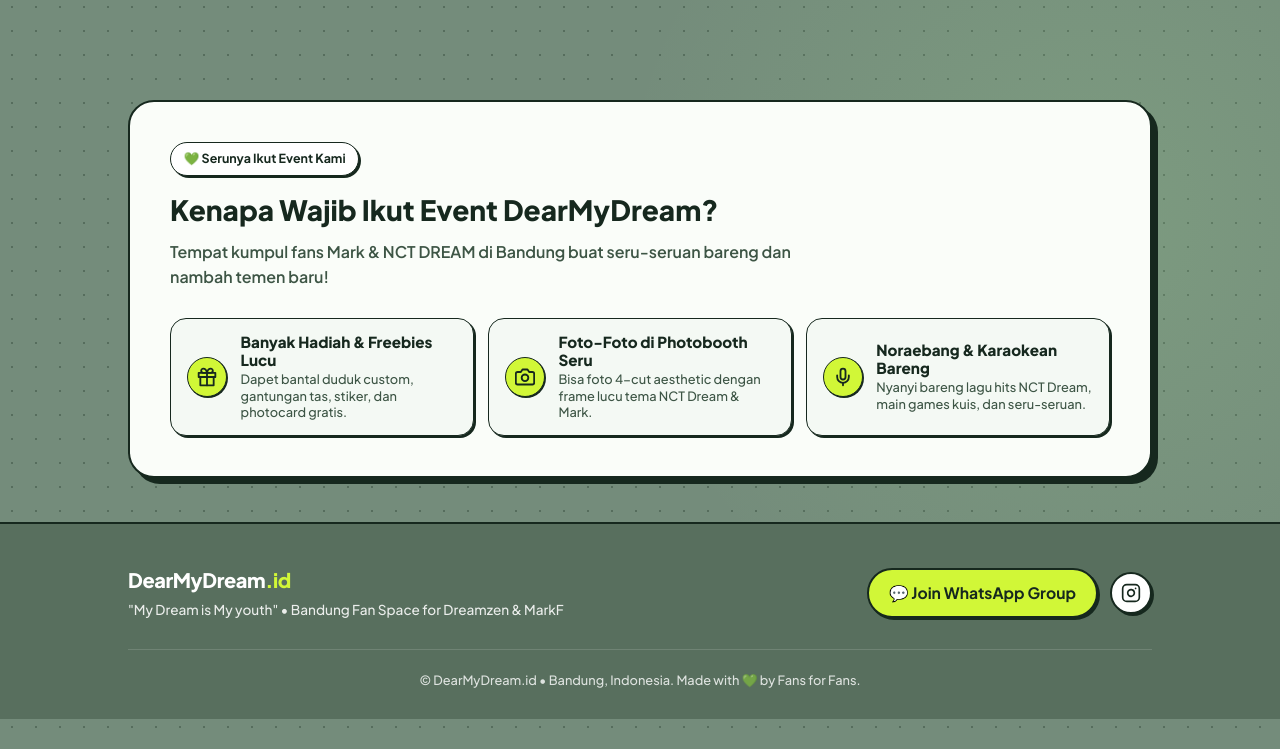
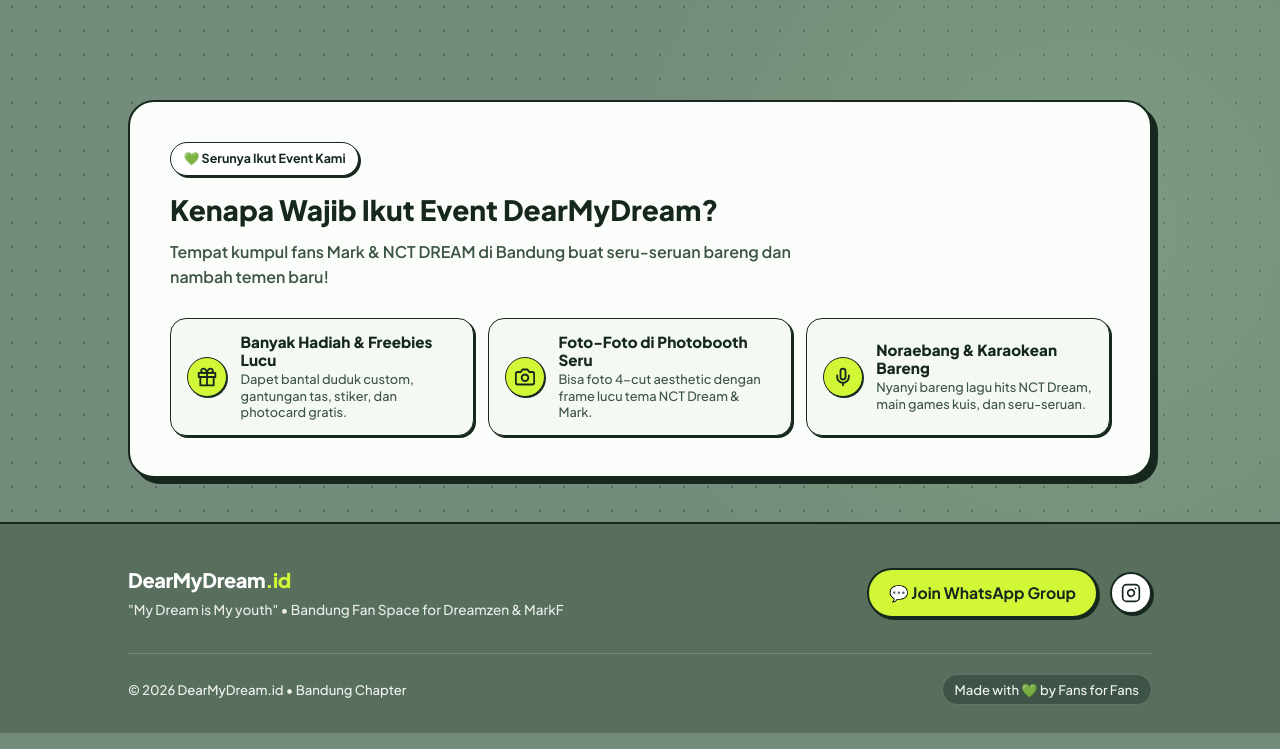
Before and after one commit to Rijalpn/dearmydream-id, a website built with Vite: page index.html in a window 1280 px wide. Shown: the part 1325-2074 px from the top of the page. Built offline with nearby package versions, Linux system fonts and the light colour scheme.

Commit message:
style: polish footer bottom with structured pill badge and balanced symmetry

```diff
--- a/index.html
+++ b/index.html
@@ -322,7 +322,10 @@
       </div>
 
       <div class="footer-bottom">
-        <p>© DearMyDream.id • Bandung, Indonesia. Made with 💚 by Fans for Fans.</p>
+        <div class="footer-bottom-flex">
+          <span>© 2026 DearMyDream.id • Bandung Chapter</span>
+          <span class="footer-love-tag">Made with 💚 by Fans for Fans</span>
+        </div>
       </div>
     </div>
   </footer>
--- a/src/css/main.css
+++ b/src/css/main.css
@@ -305,12 +305,29 @@
 }
 
 .footer-bottom {
-  margin-top: 1.75rem;
+  margin-top: 2rem;
   padding-top: 1.25rem;
   border-top: 1px solid rgba(255, 255, 255, 0.18);
-  font-size: 0.8rem;
-  opacity: 0.8;
-  text-align: center;
+  font-size: 0.82rem;
+}
+
+.footer-bottom-flex {
+  display: flex;
+  align-items: center;
+  justify-content: space-between;
+  gap: 0.75rem;
+  flex-wrap: wrap;
+  opacity: 0.92;
+}
+
+.footer-love-tag {
+  background: rgba(22, 40, 30, 0.4);
+  padding: 4px 12px;
+  border-radius: var(--radius-full);
+  border: 1px solid rgba(255, 255, 255, 0.2);
+  display: inline-flex;
+  align-items: center;
+  gap: 4px;
 }
 
 /* --- Mobile Specific Optimization (< 640px) --- */
@@ -453,4 +470,11 @@
   .footer-social-links .btn {
     flex: 1;
   }
+
+  .footer-bottom-flex {
+    flex-direction: column;
+    align-items: center;
+    text-align: center;
+    gap: 0.6rem;
+  }
 }
```
